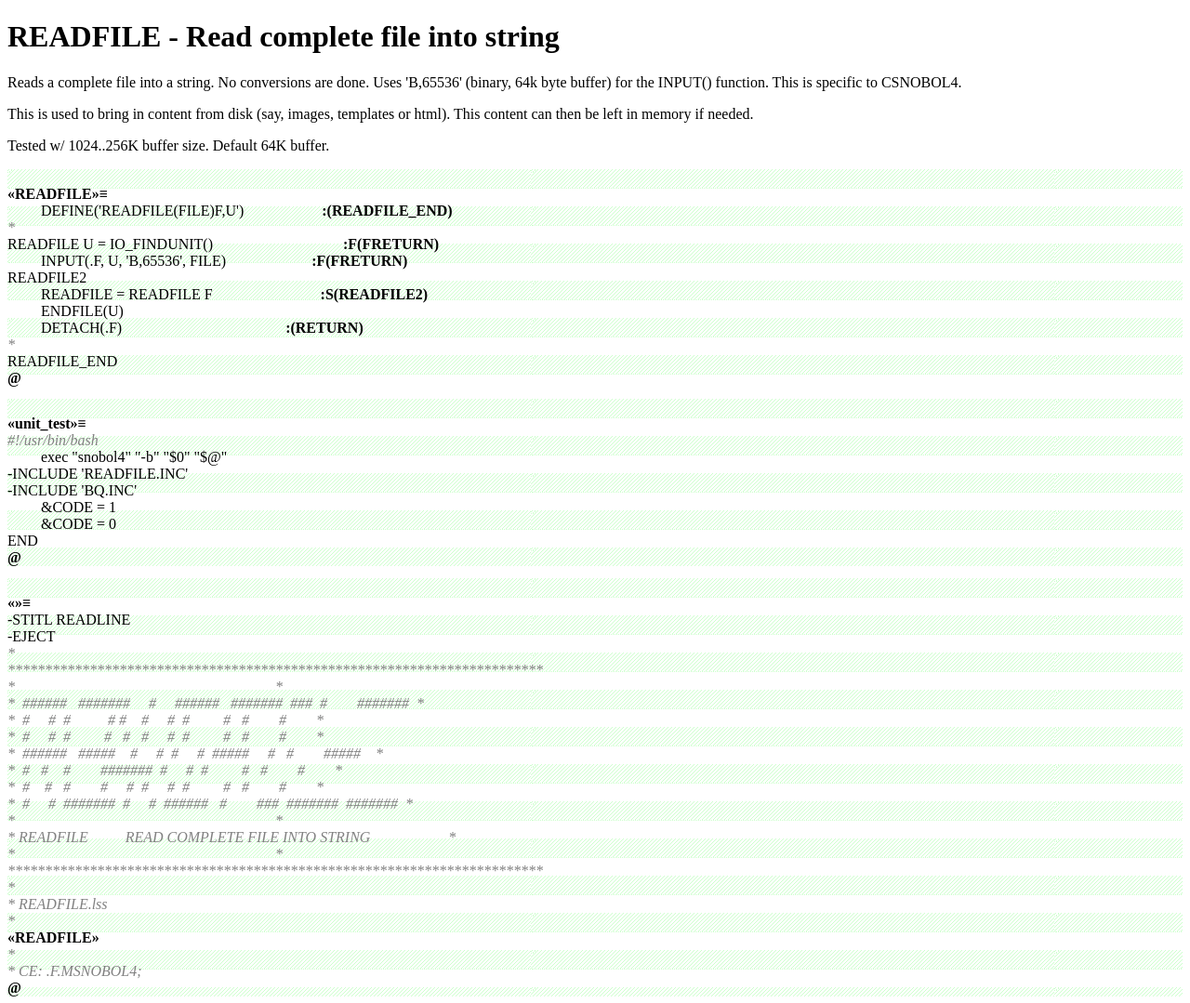
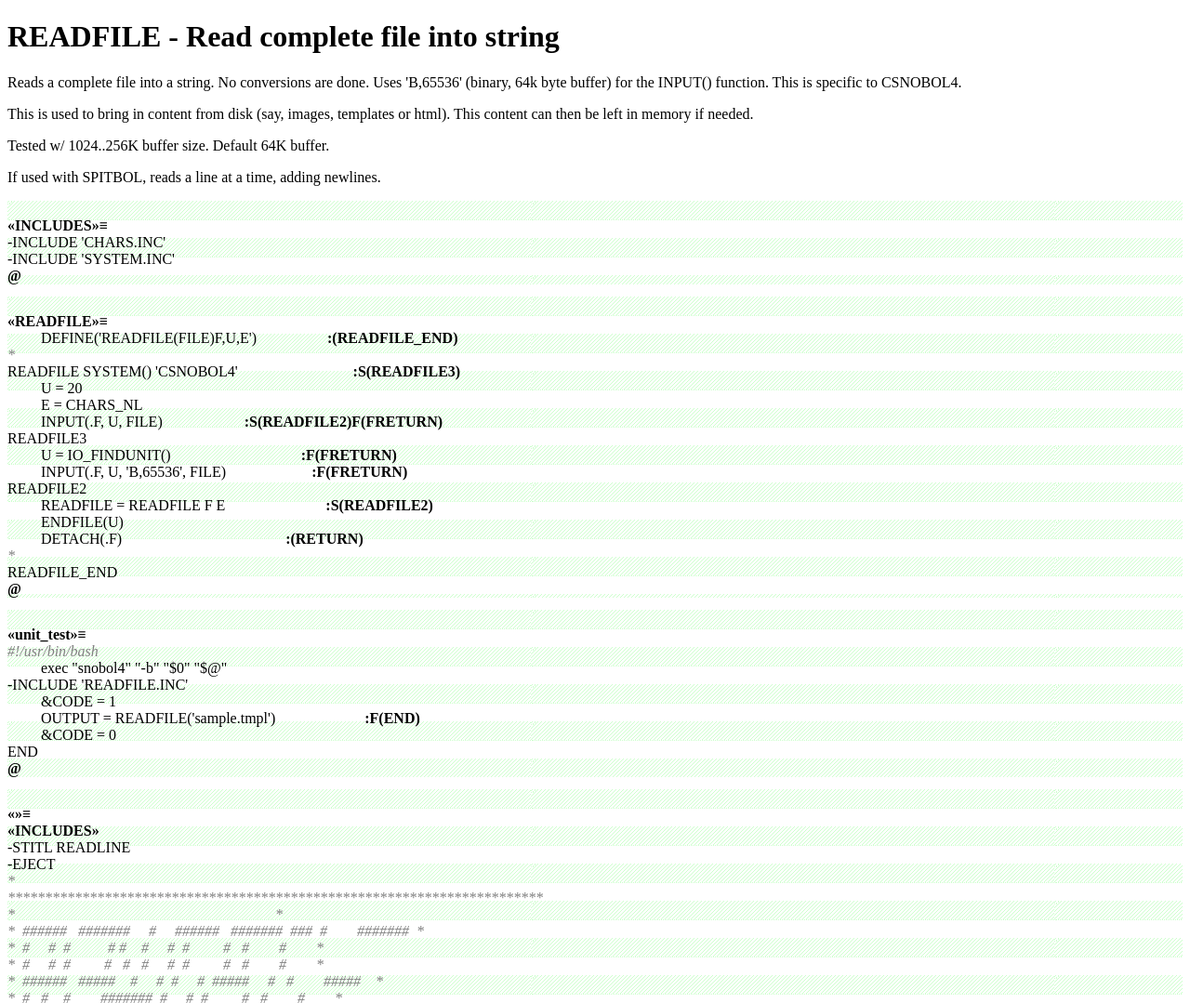
Before and after one commit to ratboy666/snolib, a plain HTML site: page READFILE.html in a window 1280 px wide. Shown: the top 1079 px of the page at 93% size. Drawn offline with Linux system fonts and the light colour scheme.

Commit message:
SPT version of READFILE()

```diff
--- a/READFILE.html
+++ b/READFILE.html
@@ -20,15 +20,30 @@ or html). This content can then be left in memory if needed.
 <p align="justify"><font face="Sorts Mill Goudy">
 Tested w/ 1024..256K buffer size. Default 64K buffer.
 </font></p>
+<p align="justify"><font face="Sorts Mill Goudy">
+If used with SPITBOL, reads a line at a time, adding newlines.
+</font></p>
+<div style="background-image: url(greenbar.gif)">
+<pre><font face="Source Code Pro">
+<b>&laquo;INCLUDES&raquo;&equiv;</b>
+-INCLUDE &#39;CHARS.INC&#39;
+-INCLUDE &#39;SYSTEM.INC&#39;
+<b>@</b>
+</font></pre></div>
 <div style="background-image: url(greenbar.gif)">
 <pre><font face="Source Code Pro">
 <b>&laquo;READFILE&raquo;&equiv;</b>
-         DEFINE(&#39;READFILE(FILE)F,U&#39;)                     <b>:(READFILE_END)</b>
+         DEFINE(&#39;READFILE(FILE)F,U,E&#39;)                   <b>:(READFILE_END)</b>
 <font color="#818181"><i>*</i></font>
-READFILE U = IO_FINDUNIT()                                   <b>:F(FRETURN)</b>
+READFILE SYSTEM() &#39;CSNOBOL4&#39;                               <b>:S(READFILE3)</b>
+         U = 20
+         E = CHARS_NL
+         INPUT(.F, U, FILE)                      <b>:S(READFILE2)F(FRETURN)</b>
+READFILE3
+         U = IO_FINDUNIT()                                   <b>:F(FRETURN)</b>
          INPUT(.F, U, &#39;B,65536&#39;, FILE)                       <b>:F(FRETURN)</b>
 READFILE2
-         READFILE = READFILE F                             <b>:S(READFILE2)</b>
+         READFILE = READFILE F E                           <b>:S(READFILE2)</b>
          ENDFILE(U)
          DETACH(.F)                                            <b>:(RETURN)</b>
 <font color="#818181"><i>*</i></font>
@@ -41,8 +56,8 @@ READFILE_END
 <font color="#818181"><i>#!/usr/bin/bash</i></font>
          exec &quot;snobol4&quot; &quot;-b&quot; &quot;$0&quot; &quot;$@&quot;
 -INCLUDE &#39;READFILE.INC&#39;
--INCLUDE &#39;BQ.INC&#39;
          &amp;CODE = 1
+         OUTPUT = READFILE(&#39;sample.tmpl&#39;)                        <b>:F(END)</b>
          &amp;CODE = 0
 END
 <b>@</b>
@@ -50,6 +65,7 @@ END
 <div style="background-image: url(greenbar.gif)">
 <pre><font face="Source Code Pro">
 <b>&laquo;&raquo;&equiv;</b>
+<b>&laquo;INCLUDES&raquo;</b>
 -STITL READLINE
 -EJECT
 <font color="#818181"><i>*</i></font>
@@ -78,7 +94,7 @@ END
 <tr><td><p align=left>
 Produced by <code>sweave</code>
 </p></td><td><p align=center>
-Fri May 16 16:11:46 EDT 2014</p></td><td><p align=right>
+Wed May 28 05:58:30 EDT 2014</p></td><td><p align=right>
 Return to <a href="index.html">index</a>
 </p></td></table></footer>
 </font></body></html>
```
Also changed, not shown: 6 other files.
